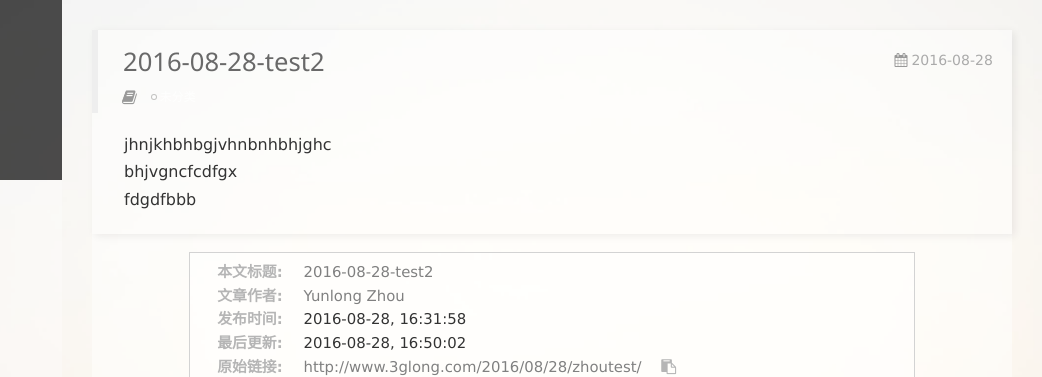
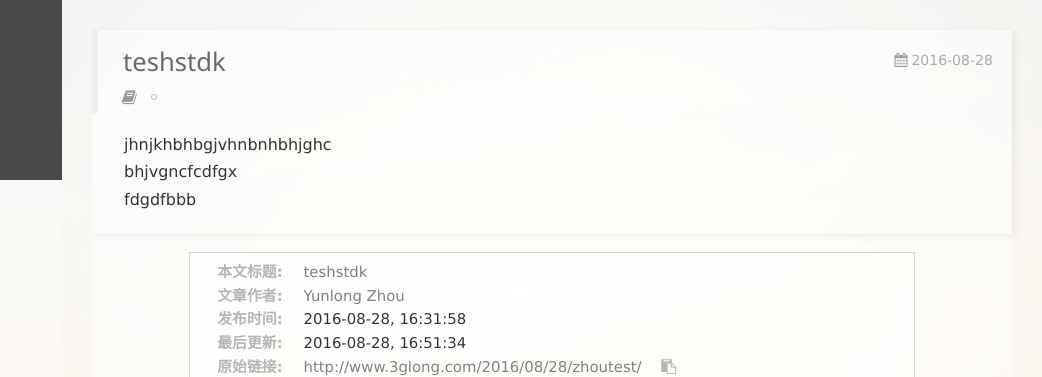
Before and after one commit to i3glong/i3glong.github.io, a plain HTML site: page 2016/08/28/zhoutest/index.html in a window 1280 px wide. Shown: the top 377 px of the page, 238-1280 px from the left. Drawn offline with nearby package versions, Linux system fonts and the light colour scheme; some packages are replaced by stand-ins of ours; a script that the page names is missing.

Commit message:
Site updated: 2016-08-28 16:57:49

```diff
--- a/2016/08/28/zhoutest/index.html
+++ b/2016/08/28/zhoutest/index.html
@@ -17,13 +17,13 @@
 
 <meta name="description" content="jhnjkhbhbgjvhnbnhbhjghcbhjvgncfcdfgxfdgdfbbb">
 <meta property="og:type" content="article">
-<meta property="og:title" content="2016-08-28-test2">
+<meta property="og:title" content="teshstdk">
 <meta property="og:url" content="http://www.3glong.com/2016/08/28/zhoutest/index.html">
 <meta property="og:site_name" content="幽龙博客">
 <meta property="og:description" content="jhnjkhbhbgjvhnbnhbhjghcbhjvgncfcdfgxfdgdfbbb">
-<meta property="og:updated_time" content="2016-08-28T08:50:02.000Z">
+<meta property="og:updated_time" content="2016-08-28T08:51:34.000Z">
 <meta name="twitter:card" content="summary">
-<meta name="twitter:title" content="2016-08-28-test2">
+<meta name="twitter:title" content="teshstdk">
 <meta name="twitter:description" content="jhnjkhbhbgjvhnbnhbhjghcbhjvgncfcdfgxfdgdfbbb">
 
 <link rel="apple-touch-icon" href= "/apple-touch-icon.png">
@@ -56,7 +56,7 @@
 <link href="//cdn.bootcss.com/font-awesome/4.6.3/css/font-awesome.min.css" rel="stylesheet">
 
 
-<title>2016-08-28-test2 | 幽龙博客</title>
+<title>teshstdk | 幽龙博客</title>
 
 <script src="//cdn.bootcss.com/jquery/2.2.4/jquery.min.js"></script>
 <script src="//cdn.bootcss.com/clipboard.js/1.5.10/clipboard.min.js"></script>
@@ -282,7 +282,7 @@
 
 
     <h1 class="article-title" itemprop="name">
-      2016-08-28-test2
+      teshstdk
     </h1>
 
 
@@ -312,12 +312,12 @@
 
 
     <div class="copyright">
-        <p><span>本文标题:</span><a href="/2016/08/28/zhoutest/">2016-08-28-test2</a></p>
+        <p><span>本文标题:</span><a href="/2016/08/28/zhoutest/">teshstdk</a></p>
         <p><span>文章作者:</span><a href="/" title="回到主页">Yunlong Zhou</a></p>
         <p><span>发布时间:</span>2016-08-28, 16:31:58</p>
-        <p><span>最后更新:</span>2016-08-28, 16:50:02</p>
+        <p><span>最后更新:</span>2016-08-28, 16:51:34</p>
         <p>
-            <span>原始链接:</span><a class="post-url" href="/2016/08/28/zhoutest/" title="2016-08-28-test2">http://www.3glong.com/2016/08/28/zhoutest/</a>
+            <span>原始链接:</span><a class="post-url" href="/2016/08/28/zhoutest/" title="teshstdk">http://www.3glong.com/2016/08/28/zhoutest/</a>
             <span class="copy-path" data-clipboard-text="原文: http://www.3glong.com/2016/08/28/zhoutest/　　作者: Yunlong Zhou" title="点击复制文章链接"><i class="fa fa-clipboard"></i></span>
             <script> var clipboard = new Clipboard('.copy-path'); </script>
         </p>
@@ -325,7 +325,7 @@
 
         <span>更新历史:</span><i class="fa fa-github"></i>
         <!-- 不同功能替换前面超链接即可，文件名不变 -->
-        <!-- 文件名生成: 2016-08-28.zhoutest -->
+        <!-- 文件名生成: 2016-08-28-zhoutest -->
         <a href="https://github.com/i3glong/blog_markdown-backup/blame/master/_posts/2016-08-28.zhoutest.md" title="顺序查看文章各部分修改记录" target = "_blank">Blame</a>,
         <a href="https://github.com/i3glong/blog_markdown-backup/commits/master/_posts/2016-08-28.zhoutest.md" title="查看文章有关更新记录" target = "_blank">History</a><span class="raw">文本模式:</span><i class="fa fa-file-text-o"></i> &nbsp;
         <a href="https://raw.githubusercontent.com/i3glong/blog_markdown-backup/master/_posts/2016-08-28.zhoutest.md" title="查看 & 下载文章 Markdown 原始文本" target = "_blank"> .md Raw</a>
@@ -398,7 +398,7 @@
         </div>
         <script>
             window._bd_share_config={
-                "common":{"bdSnsKey":{},"bdText":"2016-08-28-test2　| 幽龙博客　","bdMini":"2","bdMiniList":false,"bdPic":"","bdStyle":"0","bdSize":"24"},"share":{}};with(document)0[(getElementsByTagName('head')[0]||body).appendChild(createElement('script')).src='http://bdimg.share.baidu.com/static/api/js/share.js?v=89860593.js?cdnversion='+~(-new Date()/36e5)];
+                "common":{"bdSnsKey":{},"bdText":"teshstdk　| 幽龙博客　","bdMini":"2","bdMiniList":false,"bdPic":"","bdStyle":"0","bdSize":"24"},"share":{}};with(document)0[(getElementsByTagName('head')[0]||body).appendChild(createElement('script')).src='http://bdimg.share.baidu.com/static/api/js/share.js?v=89860593.js?cdnversion='+~(-new Date()/36e5)];
         </script>
 
 
@@ -414,7 +414,7 @@
 
       <div class="duoshuo" id="comments">
     <div id="comment-box" ></div>
-    <div class="ds-thread" id="ds-thread" data-thread-key="2016/08/28/zhoutest/" data-title="2016-08-28-test2" data-url="http://www.3glong.com/2016/08/28/zhoutest/"></div>
+    <div class="ds-thread" id="ds-thread" data-thread-key="2016/08/28/zhoutest/" data-title="teshstdk" data-url="http://www.3glong.com/2016/08/28/zhoutest/"></div>
     <script>
         var duoshuoQuery = {short_name:"suselinux"};
         var loadComment = function(){
@@ -450,7 +450,7 @@
 
     </div>
 
-    <ul class="post-list"><li class="post-list-item"><a class="post-list-link" href="/2016/08/28/test2/">2016-08-28-test2</a></li><li class="post-list-item"><a class="post-list-link" href="/2016/08/28/zhoutest/">2016-08-28-test2</a></li><li class="post-list-item"><a class="post-list-link" href="/2016/08/28/test/">test</a></li><li class="post-list-item"><a class="post-list-link" href="/2016/08/28/hello-world/">Hello World</a></li><li class="post-list-item"><a class="post-list-link" href="/2016/08/28/测试/">测试</a></li></ul>
+    <ul class="post-list"><li class="post-list-item"><a class="post-list-link" href="/2016/08/28/test2/">2016-08-28-test2</a></li><li class="post-list-item"><a class="post-list-link" href="/2016/08/28/zhoutest/">teshstdk</a></li><li class="post-list-item"><a class="post-list-link" href="/2016/08/28/test/">test</a></li><li class="post-list-item"><a class="post-list-link" href="/2016/08/28/hello-world/">Hello World</a></li><li class="post-list-item"><a class="post-list-link" href="/2016/08/28/测试/">测试</a></li></ul>
 
 
 
```
Also changed, not shown: 2016/08/28/hello-world/index.html (+2 -2 lines), 2016/08/28/test/index.html (+4 -4 lines), 2016/08/28/test2/index.html (+4 -4 lines), 2016/08/28/测试/index.html (+2 -2 lines), archives/2016/08/index.html (+1 -1 lines), archives/2016/index.html (+1 -1 lines), archives/index.html (+1 -1 lines), categories/未分类/index.html (+1 -1 lines), index.html (+1 -1 lines).
